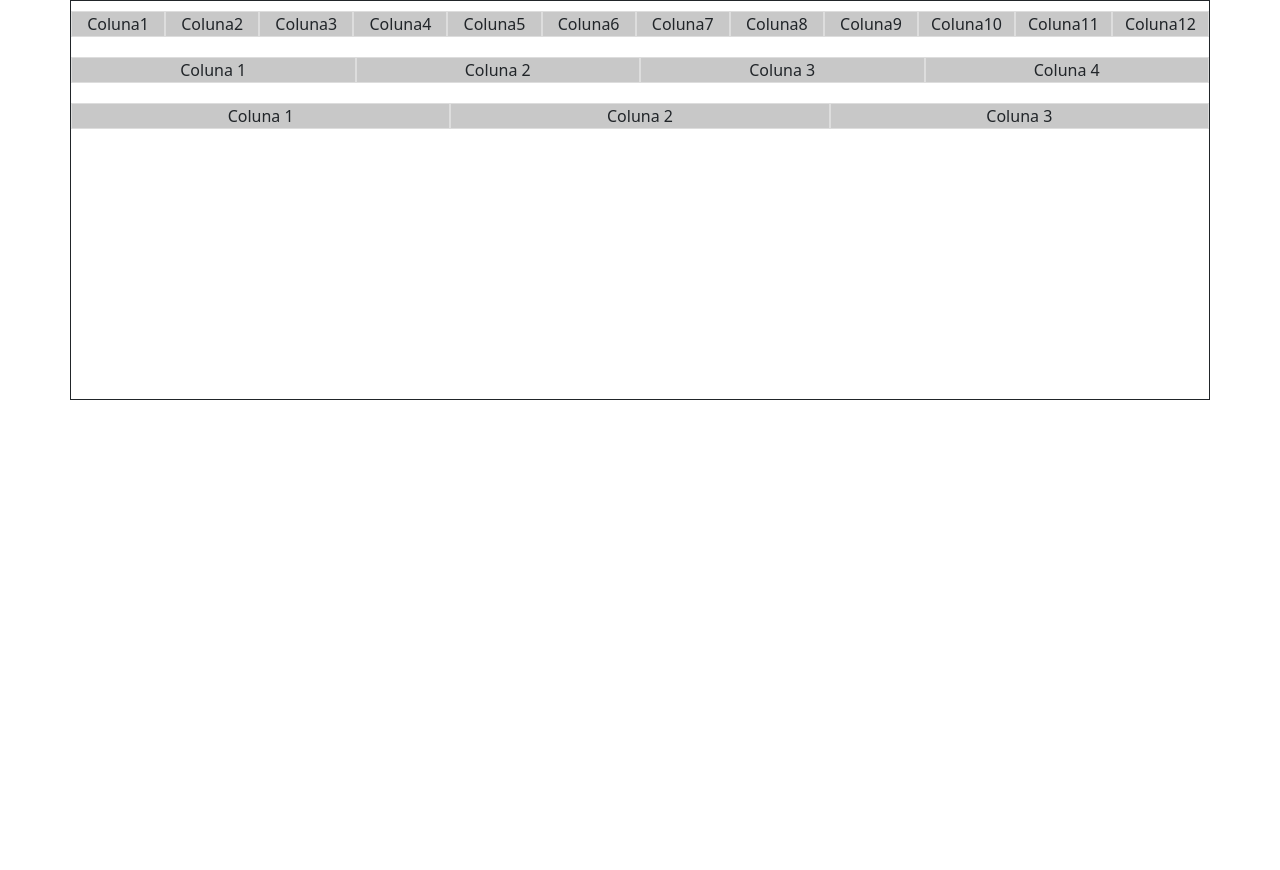
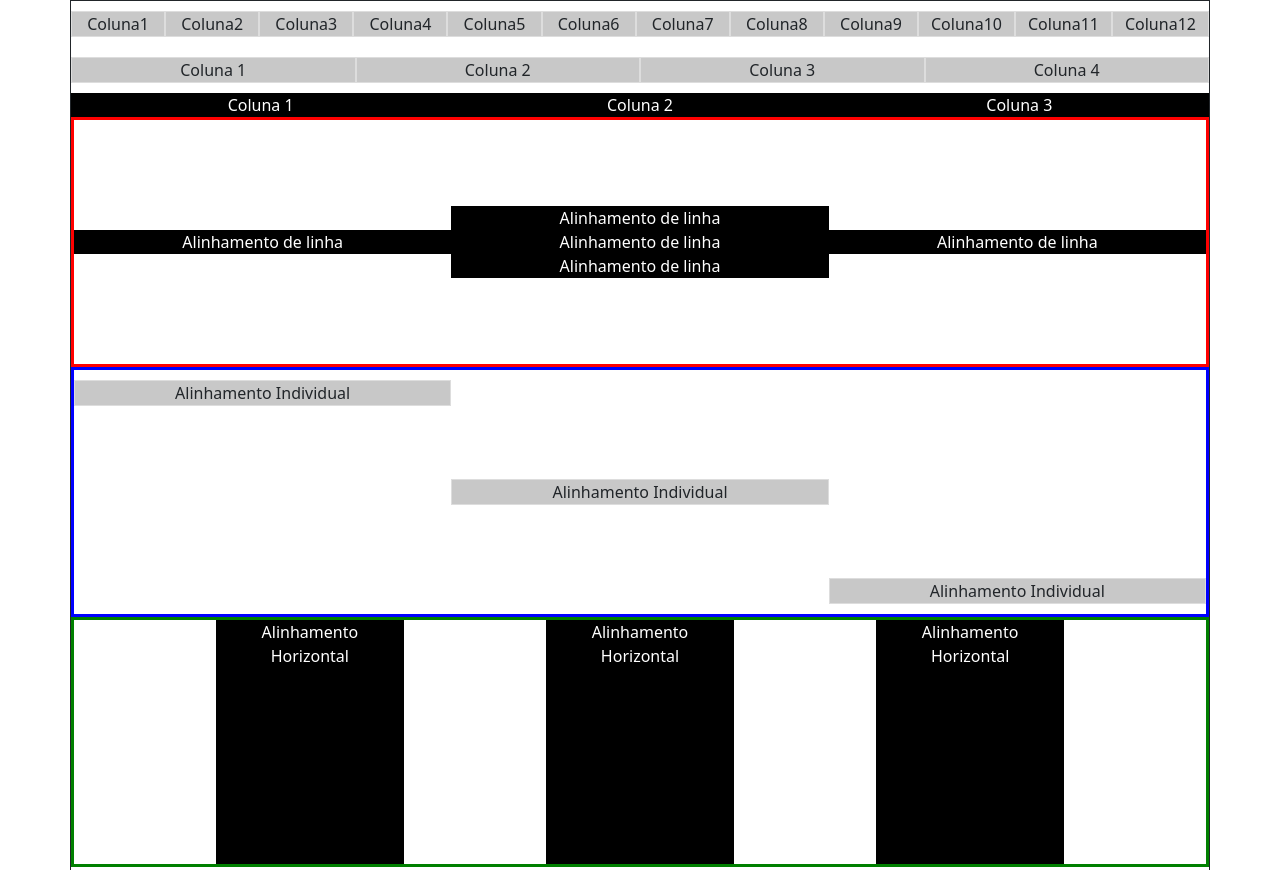
Before and after one commit to danilobsantos/bootstrap5, a plain HTML site: page index.html in a window 1280 px wide. Shown: the top 870 px of the page. Before the commit the page ends 800 px from the top, so only its background shows below. Drawn offline with Linux system fonts and the light colour scheme.

Commit message:
Alinhamento de linhas e colunas

```diff
--- a/index.html
+++ b/index.html
@@ -14,6 +14,10 @@
             margin-top: 10px;
             margin-bottom: 10px;
         }
+        .dark{
+            background: #000;
+            color: #fff;
+        }
 
     </style>
 
@@ -22,7 +26,7 @@
 </head>
 <body>
     <section>
-        <div style="border: solid 1px; height: 400px; " class="container">
+        <div style="border: solid 1px; height: 1600px; " class="container">
             <div class="row">
                 <div class="col exemplo-cor text-center">
                     Coluna1
@@ -76,16 +80,58 @@
                 </div>
             </div>
             <div class="row">
-                <div class="col-4 exemplo-cor text-center">
+                <div class="col-12 col-sm-4 dark text-center">
                     Coluna 1
                 </div>
-                <div class="col-4 exemplo-cor text-center">
+                <div class="col-6 col-sm-4 dark text-center">
                     Coluna 2
                 </div>
-                <div class="col-4 exemplo-cor text-center">
+                <div class="col-6 col-sm-4 dark text-center">
                     Coluna 3
                 </div>
             </div>
+        <!-- Alinhamento de linha vertical-->
+            <div class="row align-items-center" style="min-height: 250px; border: solid red;">
+                <div class="col-4 dark text-center">
+                    Alinhamento de linha
+                </div>
+                <div class="col-4 dark text-center">
+                    Alinhamento de linha <br>
+                    Alinhamento de linha <br>
+                    Alinhamento de linha
+                </div>
+                <div class="col-4 dark text-center">
+                    Alinhamento de linha
+                </div>
+            </div>
+        <!-- Alinhamento de linha vertical-->
+        <!-- Alinhamento individual de coluna -->
+            <div class="row" style="min-height: 250px; border: solid blue;">
+                <div class="col-4 align-self-start exemplo-cor text-center">
+                    Alinhamento Individual
+                </div>
+                <div class="col-4 align-self-center exemplo-cor text-center">
+                    Alinhamento Individual
+                </div>
+                <div class="col-4 align-self-end exemplo-cor text-center">
+                    Alinhamento Individual
+                </div>
+            </div>
+        <!-- Alinhamento individual de coluna-->
+        <!--Alinhamento horizontal de linha -->
+           <div class="row justify-content-evenly" style="min-height: 250px; border: solid green;">
+            <div class="col-2 dark text-center">
+                Alinhamento Horizontal
+            </div>
+            <div class="col-2 dark text-center">
+                Alinhamento Horizontal
+            </div>
+            <div class="col-2 dark text-center">
+                Alinhamento Horizontal
+            </div>
+           </div>
+
+        <!--Alinhamento horizontal de linha -->
 
         </div>
     </section>
```
